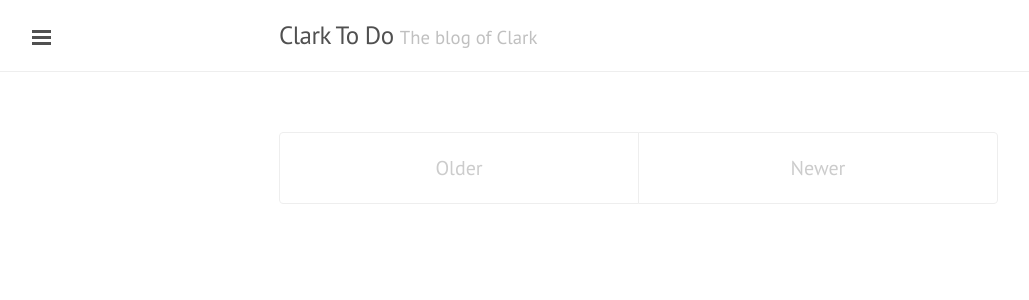
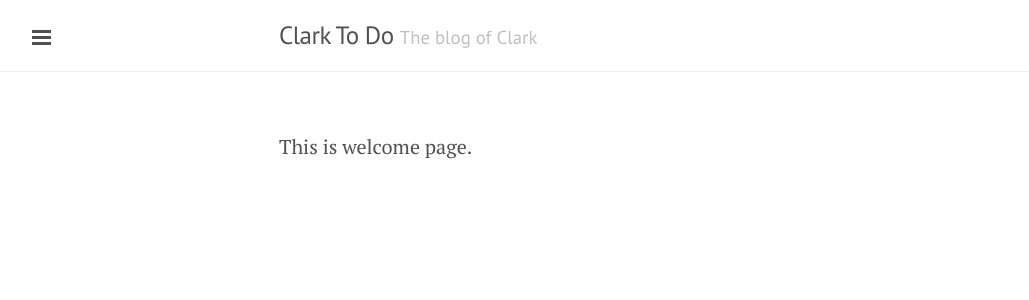
Before and after one commit to clarkdo/clarkdo.github.com, a Jekyll site: the page built from index.html, in a window 1280 px wide. Shown: the top 300 px of the page, without its empty margins (1-1030 px from the left). Built offline with Jekyll 4.4.1, drawn with Linux system fonts in a browser that asks for light colours; Markdown is read by kramdown in place of the engine named in the settings.

Commit message:
new theme

```diff
--- a/index.html
+++ b/index.html
@@ -3,35 +3,4 @@ layout: default
 title: Home
 ---
 
-<div class="posts">
-  {% for post in paginator.posts %}
-  <div class="post">
-    <h1 class="post-title">
-      <a href="{{ post.url }}">
-        {{ post.title }}
-      </a>
-    </h1>
-
-    <span class="post-date">{{ post.date | date_to_string }}</span>
-
-    {{ post.content }}
-  </div>
-  {% endfor %}
-</div>
-
-<div class="pagination">
-  {% if paginator.next_page %}
-    <a class="pagination-item older" href="{{ site.baseurl }}page{{paginator.next_page}}">Older</a>
-  {% else %}
-    <span class="pagination-item older">Older</span>
-  {% endif %}
-  {% if paginator.previous_page %}
-    {% if paginator.page == 2 %}
-      <a class="pagination-item newer" href="{{ site.baseurl }}">Newer</a>
-    {% else %}
-      <a class="pagination-item newer" href="{{ site.baseurl }}page{{paginator.previous_page}}">Newer</a>
-    {% endif %}
-  {% else %}
-    <span class="pagination-item newer">Newer</span>
-  {% endif %}
-</div>
+This is welcome page.
```
